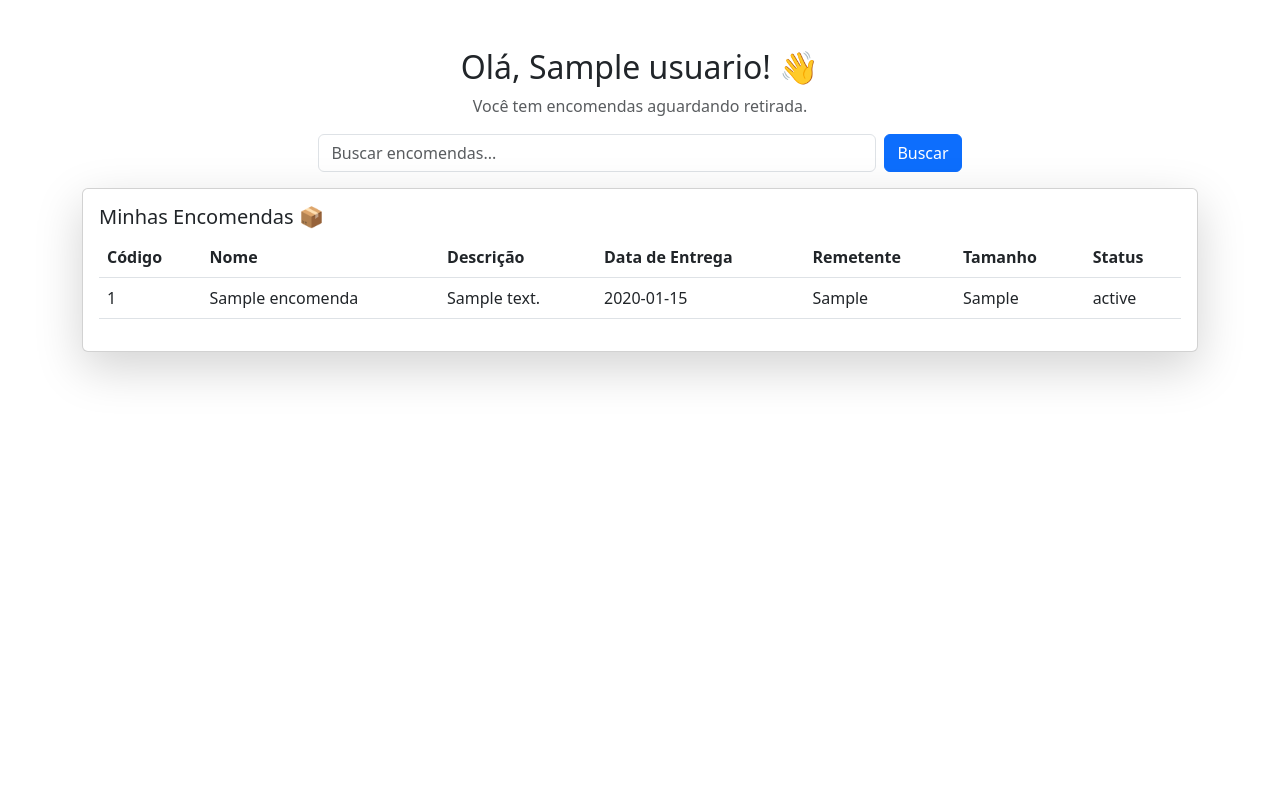
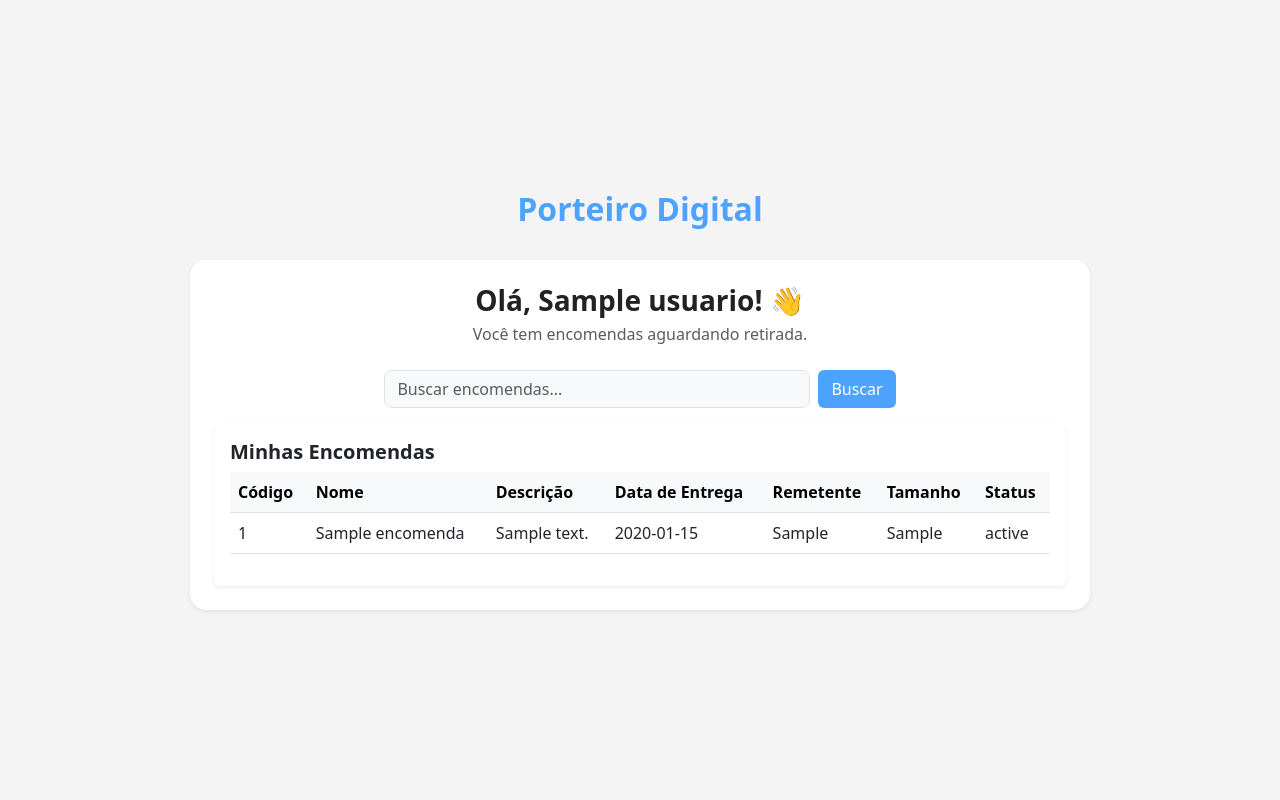
Before and after one commit to NicolasGayb/PorteiroDigital, a Flask app: page /painel/condomino in a window 1280 px wide. Run offline with Flask 3, Linux system fonts and the light colour scheme; a user stored in the database is signed in; tables that the repository leaves empty hold one stand-in row (values such as "Sample post").

Commit message:
remodelar painel condomino

```diff
--- a/templates/painel_condomino.html
+++ b/templates/painel_condomino.html
@@ -7,23 +7,25 @@
     <link rel="stylesheet" href="https://cdn.jsdelivr.net/npm/bootstrap@5.3.0/dist/css/bootstrap.min.css">
     <link rel="stylesheet" href="{{ url_for('static', filename='css/style.css') }}">
 </head>
-<body>
-    <div class="container mt-5">
-        <h2 class="text-center">Olá, {{ usuario.nome }}! 👋</h2>
-        <p class="text-center text-muted">Você tem encomendas aguardando retirada.</p>
-
-        <!-- Barra de pesquisa -->
+<body style="background: #f4f4f4;">
+  <div class="container d-flex flex-column align-items-center justify-content-center" style="min-height: 100vh;">
+    <div class="text-center mb-4">
+      <i class="bi bi-building" style="font-size: 2.5rem; color: #4da3ff;"></i>
+      <h1 class="fw-bold" style="color: #4da3ff; font-size: 2rem;">Porteiro Digital</h1>
+    </div>
+    <div class="bg-white p-4 rounded-4 shadow-sm" style="width: 100%; max-width: 900px;">
+      <h3 class="fw-bold mb-1 text-center" style="color: #222;">Olá, {{ usuario.nome }}! 👋</h3>
+      <p class="text-center text-muted mb-4">Você tem encomendas aguardando retirada.</p>
       <div class="d-flex justify-content-center my-3">
-            <input type="text" class="form-control w-50" id="search" placeholder="Buscar encomendas...">
-            <button class="btn btn-primary ms-2">Buscar</button>
+        <input type="text" class="form-control w-50 rounded-3 bg-light" id="search" placeholder="Buscar encomendas...">
+        <button class="btn" style="background: #4da3ff; color: #fff; font-weight: 500; margin-left: 8px;">Buscar</button>
       </div>
-
-        <!-- Lista de encomendas -->
-        <div class="card shadow-lg">
+      <div class="card border-0 shadow-sm">
         <div class="card-body">
-                <h5 class="card-title">Minhas Encomendas 📦</h5>
-                <table class="table">
-                    <thead>
+          <h5 class="card-title fw-bold">Minhas Encomendas <i class="bi bi-box-seam" style="color: #198754;"></i></h5>
+          <div class="table-responsive">
+            <table class="table align-middle">
+              <thead class="table-light">
                 <tr>
                   <th>Código</th>
                   <th>Nome</th>
@@ -51,5 +53,8 @@
           </div>
         </div>
       </div>
+    </div>
+  </div>
+  <script src="https://cdn.jsdelivr.net/npm/bootstrap@5.3.0/dist/js/bootstrap.bundle.min.js"></script>
 </body>
 </html>
```
Lines whose indentation alone changed are shown as unchanged.
